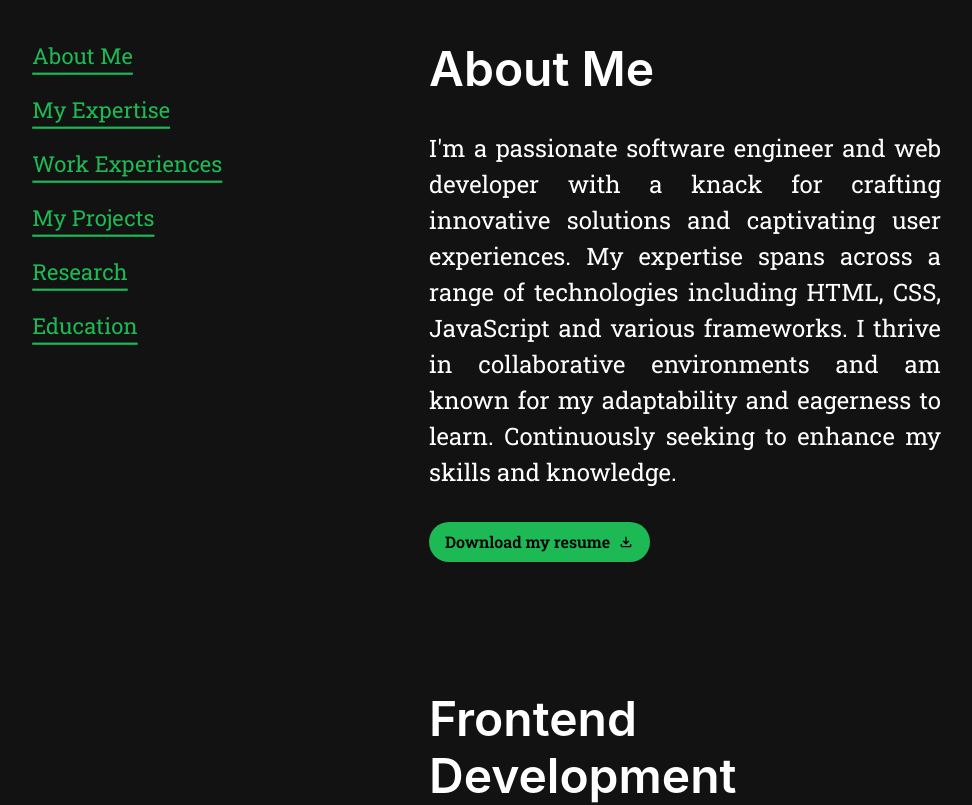
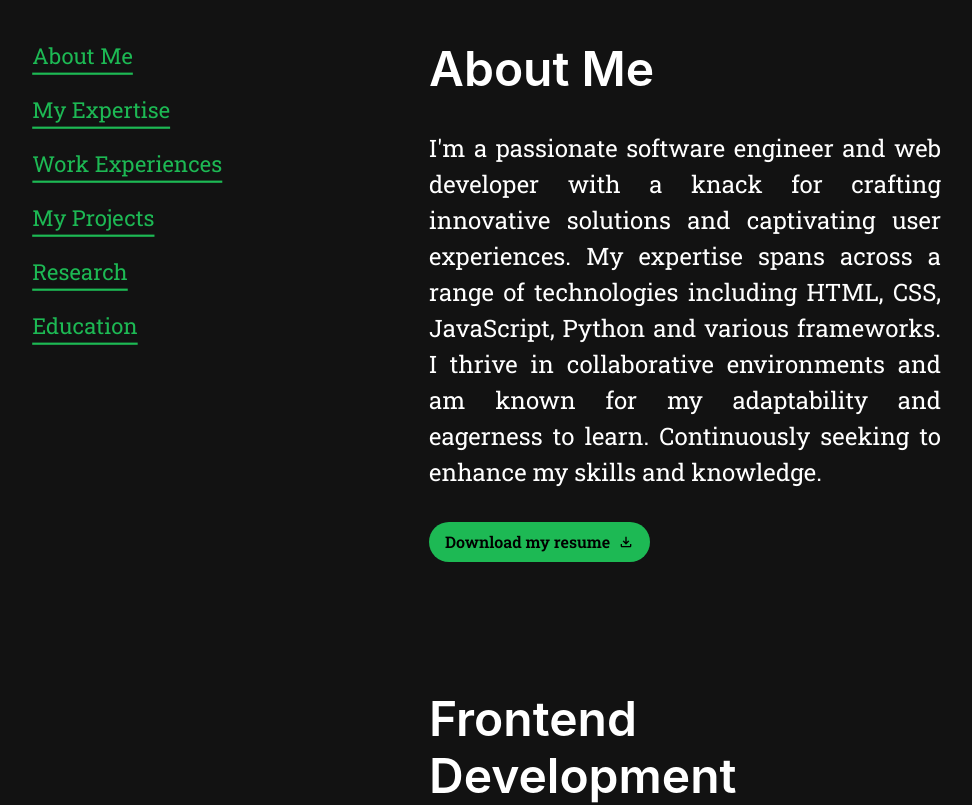
Before and after one commit to Mubin42/portfolio-frontend, a Next.js app: page / in a window 1280 px wide. Shown: the part 920-1725 px from the top of the page, without its empty margins (83-1055 px from the left). Built offline with nearby package versions, Linux system fonts and the light colour scheme.

Commit message:
update dc doe

```diff
--- a/src/cms/aboutme.ts
+++ b/src/cms/aboutme.ts
@@ -1,4 +1,4 @@
 export const aboutMe = {
 	title: 'About Me',
-	description: `I'm a passionate software engineer and web developer with a knack for crafting innovative solutions and captivating user experiences. My expertise spans across a range of technologies including HTML, CSS, JavaScript and various frameworks. I thrive in collaborative environments and am known for my adaptability and eagerness to learn. Continuously seeking to enhance my skills and knowledge.`,
+	description: `I'm a passionate software engineer and web developer with a knack for crafting innovative solutions and captivating user experiences. My expertise spans across a range of technologies including HTML, CSS, JavaScript, Python and various frameworks. I thrive in collaborative environments and am known for my adaptability and eagerness to learn. Continuously seeking to enhance my skills and knowledge.`,
 };
--- a/src/components/hero/Hero.tsx
+++ b/src/components/hero/Hero.tsx
@@ -1,14 +1,14 @@
 import React from 'react';
-import { Flex, Grid, Spacer } from '@chakra-ui/react';
+import { Flex, FlexProps, Grid, Spacer } from '@chakra-ui/react';
 import { BASE_PADDING } from '@/lib/constants';
 import ProfileImage from './ProfileImage';
 import HeroText from './HeroText';
 
-type HeroProps = {};
+type HeroProps = FlexProps & {};
 
-const Hero: React.FC<HeroProps> = ({}) => {
+const Hero: React.FC<HeroProps> = ({ ...props }) => {
 	return (
-		<Flex flexDir='column' h='100vh' px={BASE_PADDING}>
+		<Flex flexDir='column' h='100vh' px={BASE_PADDING} {...props}>
 			<Grid
 				flex={{ base: 0, lg: 1 }}
 				templateColumns={{ base: '1fr', lg: '1fr 1fr' }}
```
